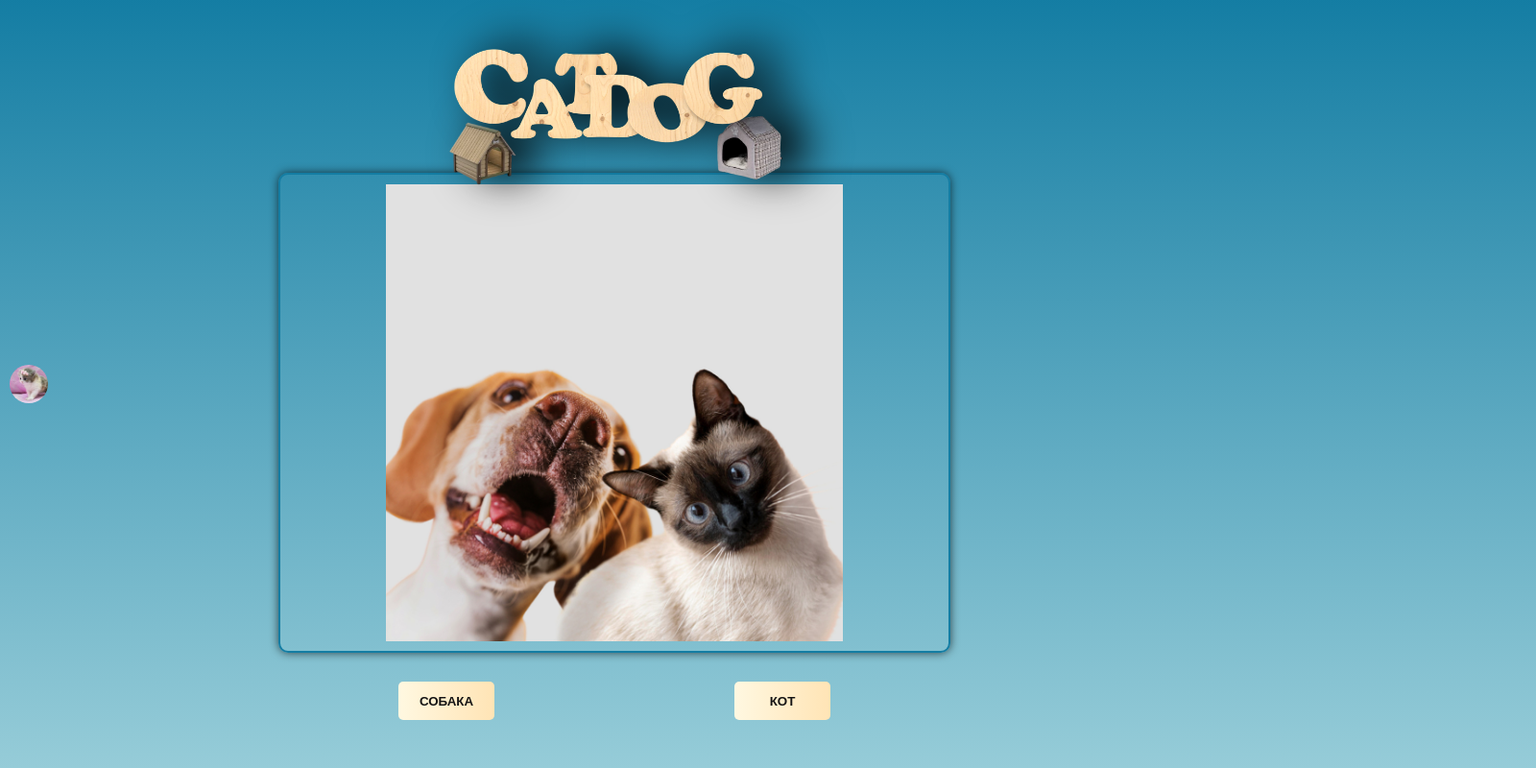
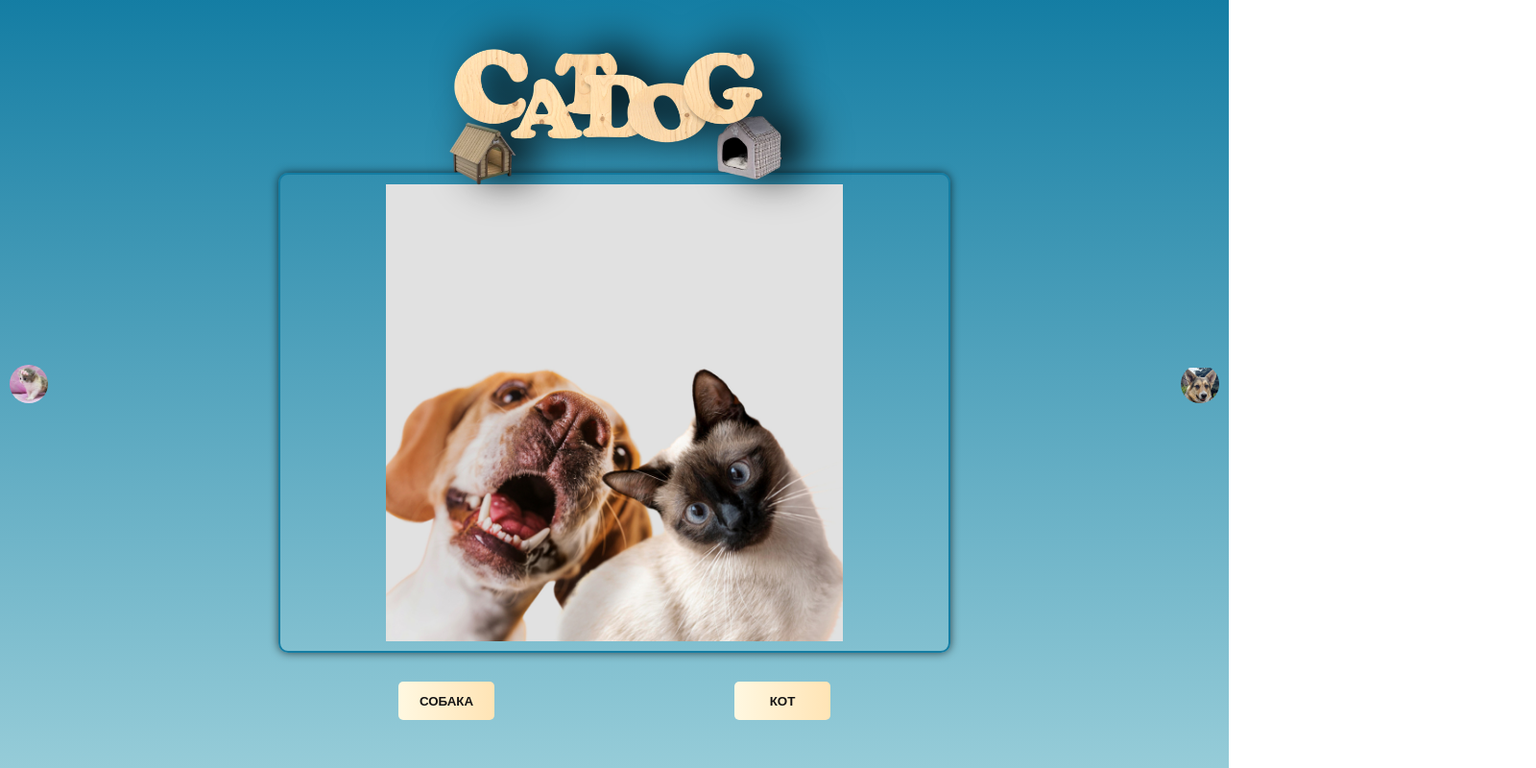
Before and after one commit to Tudovchanin/catdog, a plain HTML site: page index.html in a window 1280 px wide. Shown: the whole page at 96% size, 1600 px wide, since content can reach past the window. Drawn offline with Linux system fonts and the light colour scheme.

Commit message:
Сохранение локальных изменений перед слиянием

```diff
--- a/main.js
+++ b/main.js
@@ -160,11 +160,11 @@ document.addEventListener('dragover', (e) => {
   if (activeElem) {
 
     if (dragAnimal.classList.contains('dog')) {
-<<<<<<< HEAD
+
       deleteAnimal ? soundPlay(soundDogCart) : soundPlay(soundDogDrop, 800);
-=======
+
       deleteAnimal ? soundPlay(soundDogDrop) : soundPlay(soundDogDrop, 800);
->>>>>>> c0e8314b36f1b941c8f0efe72ddfb78c8eb32bec
+
     } else if (dragAnimal.classList.contains('cat')) {
       deleteAnimal ? soundPlay(soundCatCart) : soundPlay(soundCatDrop);
 
--- a/style.css
+++ b/style.css
@@ -155,11 +155,7 @@ body {
 }
 
 .dog {
-<<<<<<< HEAD
-  background-image: url("images/собака.webp");
-=======
   background-image: url("images/турма.jpg");
->>>>>>> c0e8314b36f1b941c8f0efe72ddfb78c8eb32bec
   background-position: center 3px;
 }
 
```
